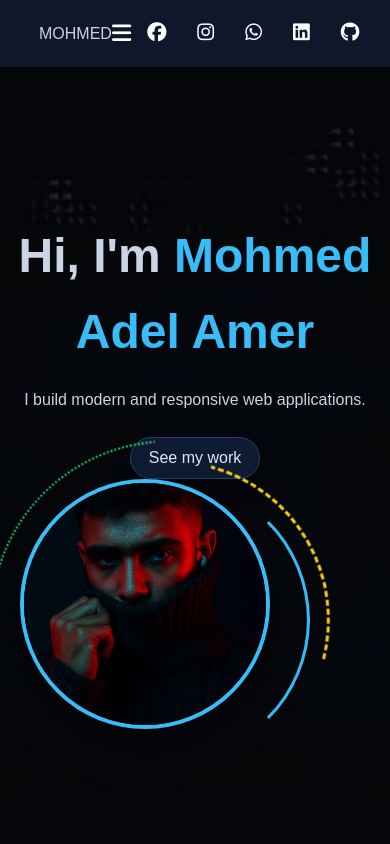
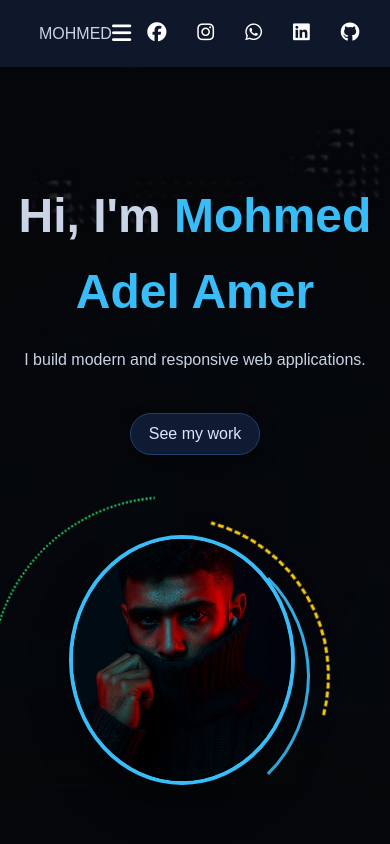
Before and after one commit to MhmedAdelAmer/portfolio, a plain HTML site: page index.html in a window 390 px wide. Shown: the top 844 px of the page. Drawn offline with Linux system fonts and the light colour scheme.

Commit message:
Add files via upload

```diff
--- a/style.css
+++ b/style.css
@@ -429,26 +429,6 @@ img {
     }
 }
 
-
-
-
-
-
-
-
-
-
-
-
-
-
-
-
-
-
-
-
-/* ===== Halo Circles Around Image ===== */
 .imag {
     position: relative;
 }
@@ -498,7 +478,6 @@ img {
     100% { transform: translate(-50%, -50%) rotate(360deg); }
 }
 
-/* ===== Responsive: Move Image Above Text on Mobile ===== */
 @media (max-width: 768px) {
     header {
         flex-direction: column-reverse;
@@ -509,6 +488,18 @@ img {
         width: 250px;
         height: 250px;
         margin-bottom: 2rem;
+        margin-right: -1.5rem;
+    }
+
+
+    .hero {
+        margin-bottom: 5rem;
+    }
+
+    .hero h1,
+    .hero p,
+    .btn {
+        margin-top: 1rem; /* مسافة إضافية بين العناصر */
     }
 
     .circle-anim.one { width: 280px; height: 280px; }
```
